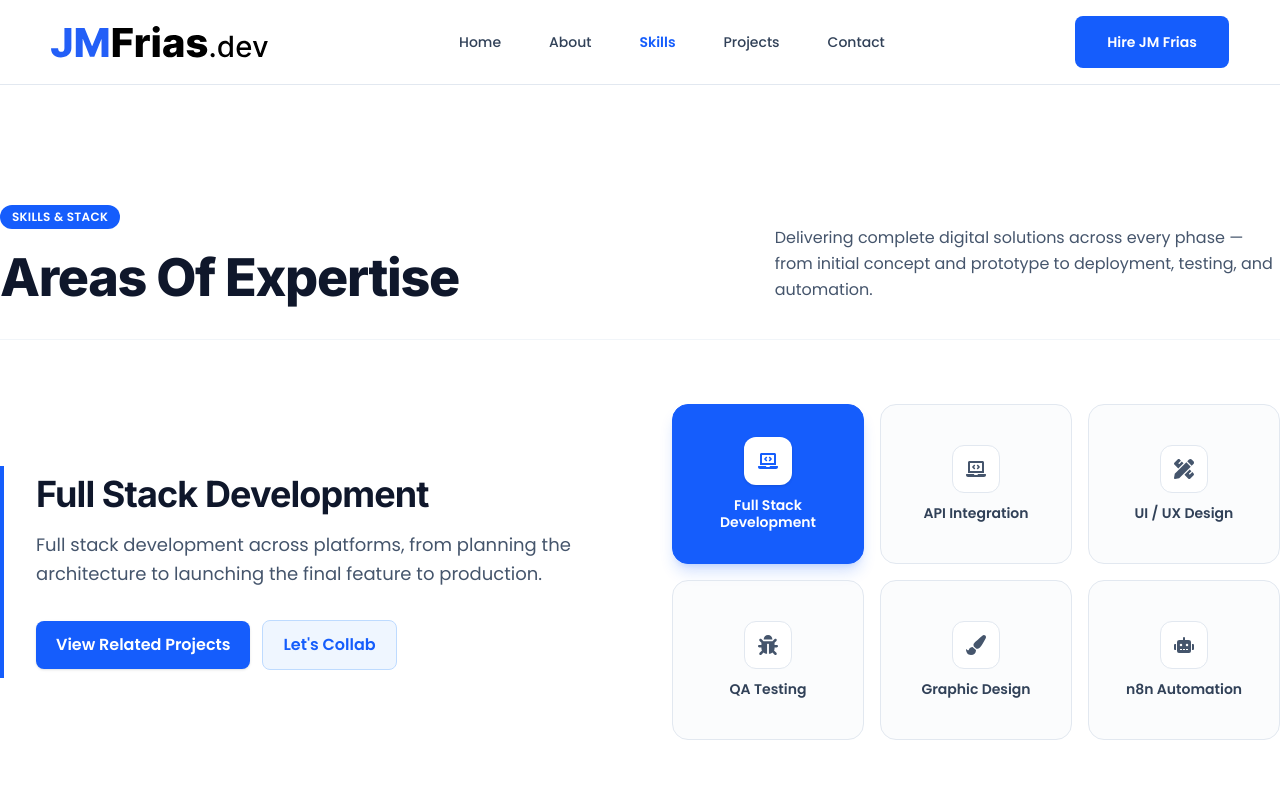
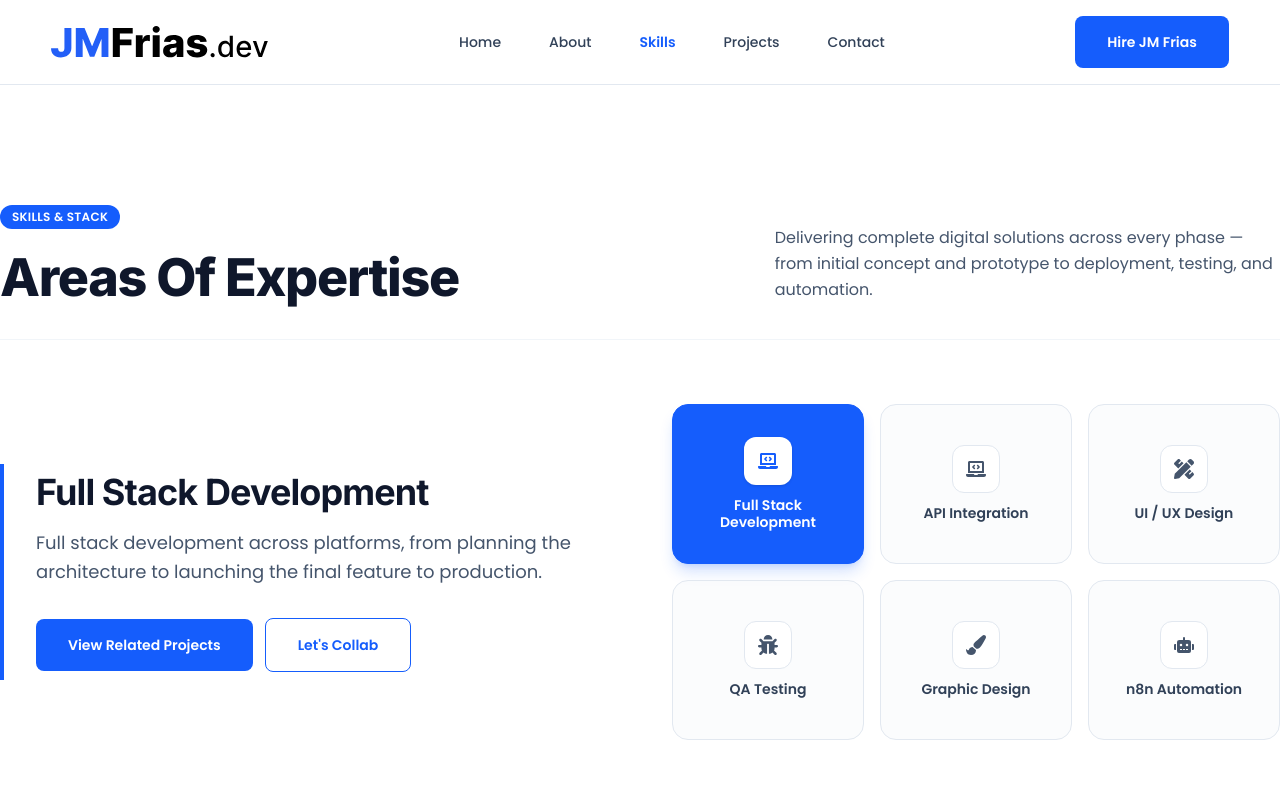
Before and after one commit to johnmarkfrias/jmfrias-portfolio, a React (Vite) app: page /skills in a window 1280 px wide. Shown: the top 800 px of the page. Built offline with nearby package versions, Linux system fonts and the light colour scheme.

Commit message:
Fix the button in skills page

```diff
--- a/src/pages/ProjectsPage.jsx
+++ b/src/pages/ProjectsPage.jsx
@@ -100,7 +100,7 @@ function ProjectsPage() {
 
               <div className="lg:col-span-5 lg:pb-1">
                 <p className="text-sm sm:text-base text-slate-600 leading-relaxed max-w-xl">
-                  Explore selected websites, UI/UX platforms, and graphic design creative assets built across independent projects and professional team collaborations[cite: 7].
+                  Explore selected websites, UI/UX platforms, and graphic design creative assets built across independent projects and professional team collaborations.
                 </p>
               </div>
             </header>
@@ -137,7 +137,6 @@ function ProjectsPage() {
                       onClick={() => setLightboxIndex(idx)}
                     >
                       {project.category === "graphic-design" ? (
-                        // Custom uncropped fit layout for Graphic Design cards
                         <div className="group bg-white rounded-2xl overflow-hidden border border-slate-200/80 shadow-xs hover:shadow-xl transition-all duration-300 flex flex-col h-full">
                           <div className="relative aspect-[4/3] w-full overflow-hidden bg-slate-50 flex items-center justify-center p-3">
                             <img
@@ -254,11 +253,6 @@ function ProjectsPage() {
               alt={filteredProjects[lightboxIndex].title}
               className="max-w-full max-h-[75vh] object-contain rounded-none shadow-2xl select-none"
             />
-            <div className="mt-3 text-center text-white">
-              <h3 className="text-base sm:text-lg font-semibold">
-                {filteredProjects[lightboxIndex].title}
-              </h3>
-            </div>
           </div>
         </div>
       )}
--- a/src/pages/SkillsPage.jsx
+++ b/src/pages/SkillsPage.jsx
@@ -14,6 +14,7 @@ import { skills, techCategories } from "../data/skills";
 import Section from "../components/layout/Section";
 import Container from "../components/layout/Container";
 import SectionBadge from "../components/common/SectionBadge";
+import Button from "../components/common/Button";
 
 const iconMap = {
   FaLaptopCode,
@@ -266,25 +267,18 @@ function SkillsPage() {
                     </div>
                   )}
 
-                  {/* Dynamic CTA Buttons */}
-                  <div className="flex flex-col sm:flex-row items-center gap-3 w-full mt-6 sm:mt-8">
-                    <div className="w-full sm:w-auto">
-                      <Link
-                        to={targetCategoryRoute}
-                        className="w-full sm:w-auto flex items-center justify-center px-5 py-3 rounded-lg text-sm sm:text-base font-semibold text-white bg-blue-600 hover:bg-blue-700 active:scale-95 transition-all shadow-sm text-center"
-                      >
-                        View Related Projects
-                      </Link>
-                    </div>
+                  {/* Dynamic CTA Buttons using the Button Component with full width on mobile */}
+                  <div className="flex flex-col sm:flex-row items-center gap-3 w-full mt-6 sm:mt-8 [&>a]:w-full [&>a]:sm:w-auto [&>button]:w-full [&>button]:sm:w-auto">
+                    <Button href={targetCategoryRoute} variant="primary">
+                      View Related Projects
+                    </Button>
 
-                    <div className="w-full sm:w-auto">
-                      <Link
-                        to={`/contact?subject=${encodeURIComponent(collabSubject)}#contact-form-container`}
-                        className="w-full sm:w-auto flex items-center justify-center px-5 py-3 rounded-lg text-sm sm:text-base font-semibold text-blue-600 bg-blue-50 hover:bg-blue-100 active:scale-95 transition-all border border-blue-200 text-center"
-                      >
-                        Let's Collab
-                      </Link>
-                    </div>
+                    <Button
+                      href={`/contact?subject=${encodeURIComponent(collabSubject)}#contact-form-container`}
+                      variant="outline"
+                    >
+                      Let's Collab
+                    </Button>
                   </div>
                 </div>
 
```
